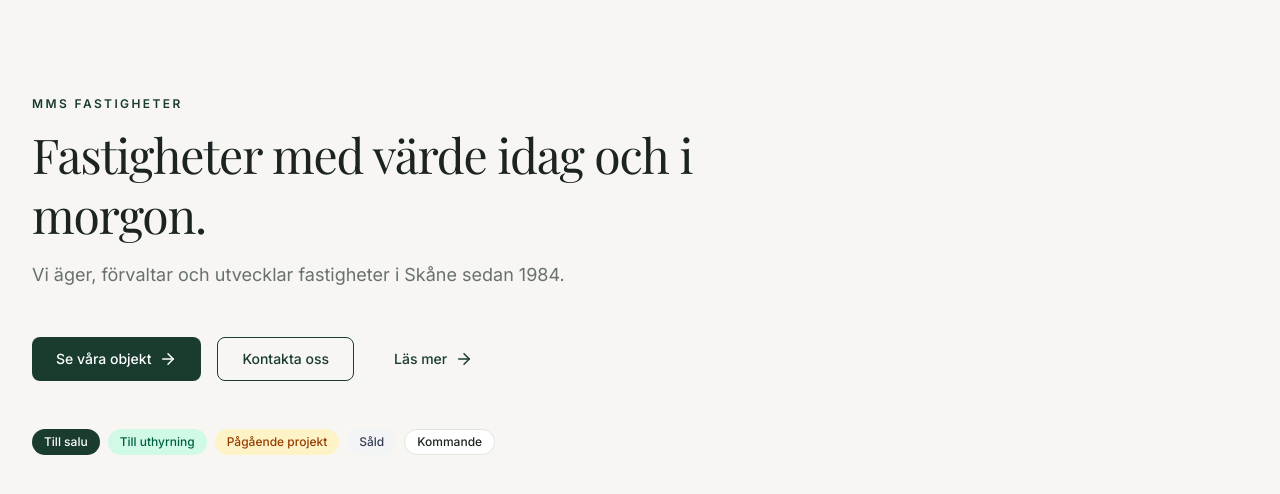
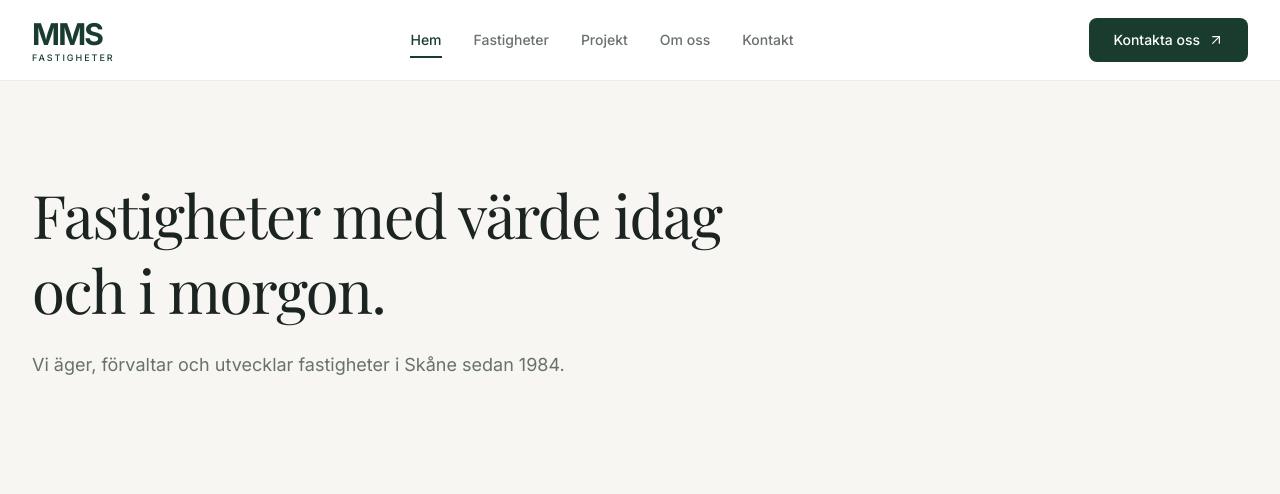
Before and after one commit to Margo-Katsan/mmsfastigheter, a Next.js app: page / in a window 1280 px wide. Shown: the top 494 px of the page. Built offline with nearby package versions, Linux system fonts and the light colour scheme; a web font is replaced by a local one.

Commit message:
feat: implement header and navigation

```diff
--- a/src/app/layout.tsx
+++ b/src/app/layout.tsx
@@ -1,4 +1,5 @@
 import type { Metadata } from "next";
+import { Header } from "@/components/layout/Header";
 import { Inter, Playfair_Display } from "next/font/google";
 import "./globals.css";
 
@@ -31,8 +32,10 @@ export default function RootLayout({
   return (
     <html lang="sv">
       <body
-        className={`${inter.variable} ${playfair.variable} antialiased`}
+        className={`${inter.variable} ${playfair.variable} flex min-h-screen flex-col antialiased`}
       >
+        <Header />
+
         {children}
       </body>
     </html>
--- a/src/app/page.tsx
+++ b/src/app/page.tsx
@@ -1,42 +1,17 @@
-import { ArrowRight } from "lucide-react";
-import { Button } from "@/components/ui/Button";
 import { Container } from "@/components/ui/Container";
-import { SectionHeading } from "@/components/ui/SectionHeading";
-import { Badge } from "@/components/ui/Badge";
 
 export default function Home() {
   return (
-    <main>
-      <Container className="space-y-12 py-24">
-        <SectionHeading
-          eyebrow="MMS Fastigheter"
-          title="Fastigheter med värde idag och i morgon."
-          description="Vi äger, förvaltar och utvecklar fastigheter i Skåne sedan 1984."
-        />
+    <main className="flex-1">
+      <Container className="py-24">
+        <h1 className="max-w-3xl text-4xl leading-tight md:text-6xl">
+          Fastigheter med värde idag och i morgon.
+        </h1>
 
-        <div className="flex flex-wrap gap-4">
-          <Button>
-            Se våra objekt
-            <ArrowRight size={18} />
-          </Button>
-
-          <Button variant="outline">
-            Kontakta oss
-          </Button>
-
-          <Button variant="ghost">
-            Läs mer
-            <ArrowRight size={18} />
-          </Button>
-        </div>
-
-        <div className="flex flex-wrap gap-2">
-          <Badge>Till salu</Badge>
-          <Badge variant="success">Till uthyrning</Badge>
-          <Badge variant="warning">Pågående projekt</Badge>
-          <Badge variant="neutral">Såld</Badge>
-          <Badge variant="outline">Kommande</Badge>
-        </div>
+        <p className="mt-6 max-w-xl text-lg text-muted">
+          Vi äger, förvaltar och utvecklar fastigheter
+          i Skåne sedan 1984.
+        </p>
       </Container>
     </main>
   );
--- /dev/null
+++ b/src/components/layout/Header.tsx
@@ -0,0 +1,39 @@
+import Link from "next/link";
+import { ArrowUpRight } from "lucide-react";
+
+import { Logo } from "@/components/layout/Logo";
+import { Navigation } from "@/components/layout/Navigation";
+import { MobileMenu } from "@/components/layout/MobileMenu";
+import { Container } from "@/components/ui/Container";
+import { buttonStyles } from "@/components/ui/Button";
+
+export function Header() {
+  return (
+    <header className="sticky top-0 z-50 border-b border-border/70 bg-surface/95 backdrop-blur-xl">
+      <Container className="flex h-18 items-center justify-between gap-6 lg:h-20">
+        <Logo />
+
+        <Navigation />
+
+        <div className="flex items-center gap-4">
+          <Link
+            href="/kontakt"
+            className={buttonStyles({
+              className: "hidden lg:inline-flex",
+            })}
+          >
+            Kontakta oss
+
+            <ArrowUpRight
+              size={16}
+              strokeWidth={1.75}
+              aria-hidden="true"
+            />
+          </Link>
+
+          <MobileMenu />
+        </div>
+      </Container>
+    </header>
+  );
+}
--- /dev/null
+++ b/src/components/layout/Logo.tsx
@@ -0,0 +1,27 @@
+import Link from "next/link";
+import { cn } from "@/lib/utils";
+
+type LogoProps = {
+  className?: string;
+};
+
+export function Logo({ className }: LogoProps) {
+  return (
+    <Link
+      href="/"
+      aria-label="MMS Fastigheter – startsida"
+      className={cn(
+        "inline-flex shrink-0 flex-col text-primary",
+        className
+      )}
+    >
+      <span className="text-3xl leading-none font-bold tracking-[-0.06em]">
+        MMS
+      </span>
+
+      <span className="mt-1 text-[9px] leading-none font-medium tracking-[0.22em]">
+        FASTIGHETER
+      </span>
+    </Link>
+  );
+}
--- /dev/null
+++ b/src/components/layout/MobileMenu.tsx
@@ -0,0 +1,121 @@
+"use client";
+
+import { useEffect, useRef, useState } from "react";
+import Link from "next/link";
+import { usePathname } from "next/navigation";
+import { Menu, X, ArrowUpRight } from "lucide-react";
+
+import { navigation } from "@/data/navigation";
+import { buttonStyles } from "@/components/ui/Button";
+import { cn } from "@/lib/utils";
+
+export function MobileMenu() {
+  const [isOpen, setIsOpen] = useState(false);
+  const pathname = usePathname();
+  const triggerRef = useRef<HTMLButtonElement>(null);
+
+  useEffect(() => {
+    if (!isOpen) return;
+
+    function handleKeyDown(event: KeyboardEvent) {
+      if (event.key === "Escape") {
+        setIsOpen(false);
+        triggerRef.current?.focus();
+      }
+    }
+
+    document.addEventListener("keydown", handleKeyDown);
+
+    return () => {
+      document.removeEventListener(
+        "keydown",
+        handleKeyDown
+      );
+    };
+  }, [isOpen]);
+
+  return (
+    <div className="lg:hidden">
+      <button
+        ref={triggerRef}
+        type="button"
+        aria-label={isOpen ? "Stäng meny" : "Öppna meny"}
+        aria-expanded={isOpen}
+        aria-controls="mobile-navigation"
+        onClick={() => setIsOpen((previous) => !previous)}
+        className="flex size-11 items-center justify-center rounded-button text-primary transition-colors hover:bg-primary/5"
+      >
+        {isOpen ? (
+          <X size={26} strokeWidth={1.5} />
+        ) : (
+          <Menu size={26} strokeWidth={1.5} />
+        )}
+      </button>
+
+      {isOpen && (
+        <div
+          id="mobile-navigation"
+          className="absolute inset-x-0 top-full max-h-[calc(100dvh-80px)] overflow-y-auto border-b border-border bg-surface px-6 py-6 shadow-elevated"
+        >
+          <nav
+            aria-label="Mobilnavigation"
+            className="flex flex-col"
+          >
+            {navigation.map(({ label, href }) => {
+              const isActive =
+                href === "/"
+                  ? pathname === "/"
+                  : pathname === href ||
+                    pathname.startsWith(`${href}/`);
+
+              return (
+                <Link
+                  key={href}
+                  href={href}
+                  onClick={() => setIsOpen(false)}
+                  aria-current={
+                    pathname === href ? "page" : undefined
+                  }
+                  className={cn(
+                    "flex items-center justify-between border-b border-border py-4 text-lg font-medium",
+                    isActive
+                      ? "text-primary"
+                      : "text-muted hover:text-primary"
+                  )}
+                >
+                  {label}
+
+                  <ArrowUpRight
+                    size={18}
+                    strokeWidth={1.5}
+                    aria-hidden="true"
+                  />
+                </Link>
+              );
+            })}
+
+            <Link
+              href="/felanmalan"
+              onClick={() => setIsOpen(false)}
+              className="py-4 text-sm text-muted"
+            >
+              Felanmälan
+            </Link>
+
+            <Link
+              href="/kontakt"
+              onClick={() => setIsOpen(false)}
+              className={buttonStyles({
+                size: "lg",
+                className: "mt-4 w-full",
+              })}
+            >
+              Kontakta oss
+              <ArrowUpRight size={18} />
+            </Link>
+          </nav>
+        </div>
+      )}
+    </div>
+  );
+}
--- /dev/null
+++ b/src/components/layout/Navigation.tsx
@@ -0,0 +1,48 @@
+"use client";
+
+import Link from "next/link";
+import { usePathname } from "next/navigation";
+import { navigation } from "@/data/navigation";
+import { cn } from "@/lib/utils";
+
+export function Navigation() {
+  const pathname = usePathname();
+
+  return (
+    <nav
+      aria-label="Huvudnavigation"
+      className="hidden items-center gap-8 lg:flex"
+    >
+      {navigation.map(({ label, href }) => {
+        const isActive =
+          href === "/"
+            ? pathname === "/"
+            : pathname === href ||
+              pathname.startsWith(`${href}/`);
+
+        return (
+          <Link
+            key={href}
+            href={href}
+            aria-current={
+              pathname === href ? "page" : undefined
+            }
+            className={cn(
+              "relative py-2 text-sm font-medium",
+              "transition-colors hover:text-primary",
+              "after:absolute after:inset-x-0 after:bottom-0",
+              "after:h-0.5 after:origin-left",
+              "after:bg-primary after:transition-transform",
+              "motion-reduce:after:transition-none",
+              isActive
+                ? "text-primary after:scale-x-100"
+                : "text-muted after:scale-x-0 hover:after:scale-x-100"
+            )}
+          >
+            {label}
+          </Link>
+        );
+      })}
+    </nav>
+  );
+}
--- /dev/null
+++ b/src/data/navigation.ts
@@ -0,0 +1,22 @@
+export const navigation = [
+  {
+    label: "Hem",
+    href: "/",
+  },
+  {
+    label: "Fastigheter",
+    href: "/fastigheter",
+  },
+  {
+    label: "Projekt",
+    href: "/projekt",
+  },
+  {
+    label: "Om oss",
+    href: "/om-oss",
+  },
+  {
+    label: "Kontakt",
+    href: "/kontakt",
+  },
+] as const;
```
